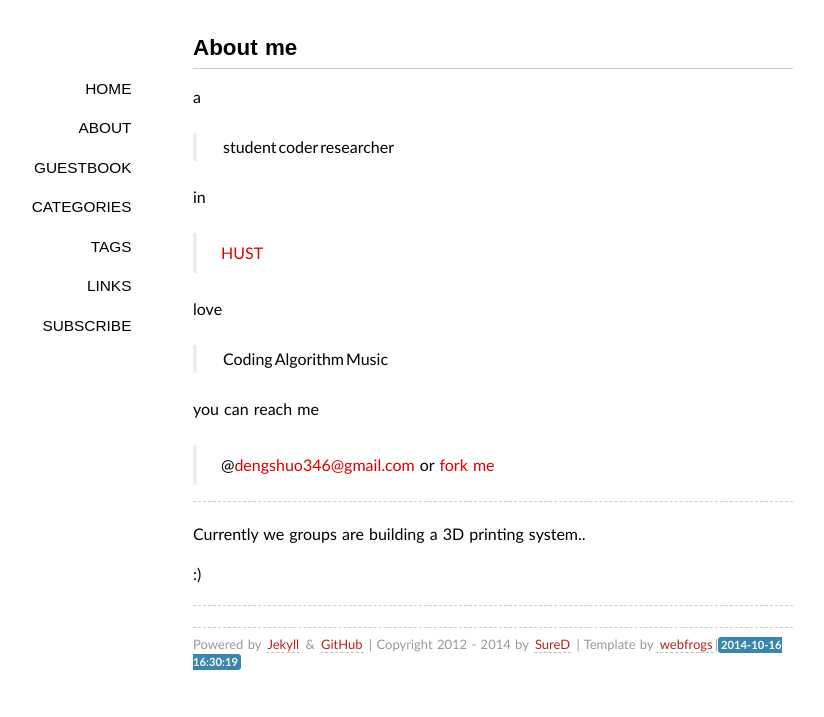
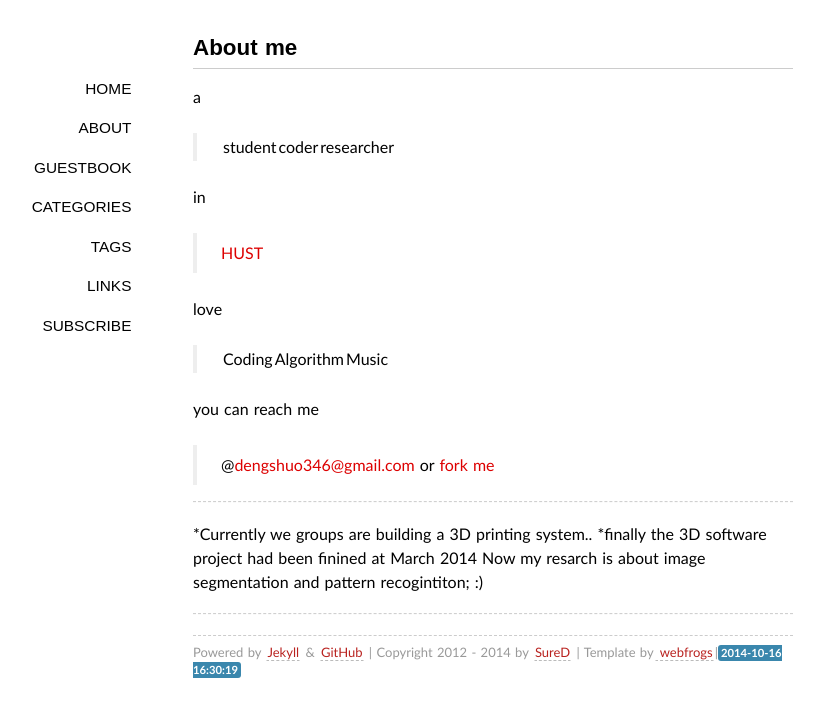
Before and after one commit to SureD/sured.github.com, a Jekyll site: the page built from about/index.md, in a window 1280 px wide. Shown: the top 717 px of the page, without its empty margins (147-971 px from the left). Built offline with Jekyll 4.4.1, drawn with Linux system fonts in a browser that asks for light colours; some web fonts are replaced; Markdown is read by kramdown in place of the engine named in the settings; comment, search, counter and statistics services are not loaded.

Commit message:
update files

```diff
--- a/about/index.md
+++ b/about/index.md
@@ -13,12 +13,13 @@ love
 > Coding|Algorithm|Music
 
 you can reach me
->@[dengshuo346@gmail.com](mailto:dengshuo346@gmail.com) or [fork me](https://github.com/SureD)
+>@[dengshuo346@gmail.com](mailto:dengshuo346#gmail.com) or [fork me](https://github.com/SureD)
 
 ----
 
-Currently we groups are building a 3D printing system..
-
+*Currently we groups are building a 3D printing system..
+*finally the 3D software project had been finined at March 2014
+ Now my resarch is about image segmentation and pattern recogintiton;
 :)
 
 ----
```
